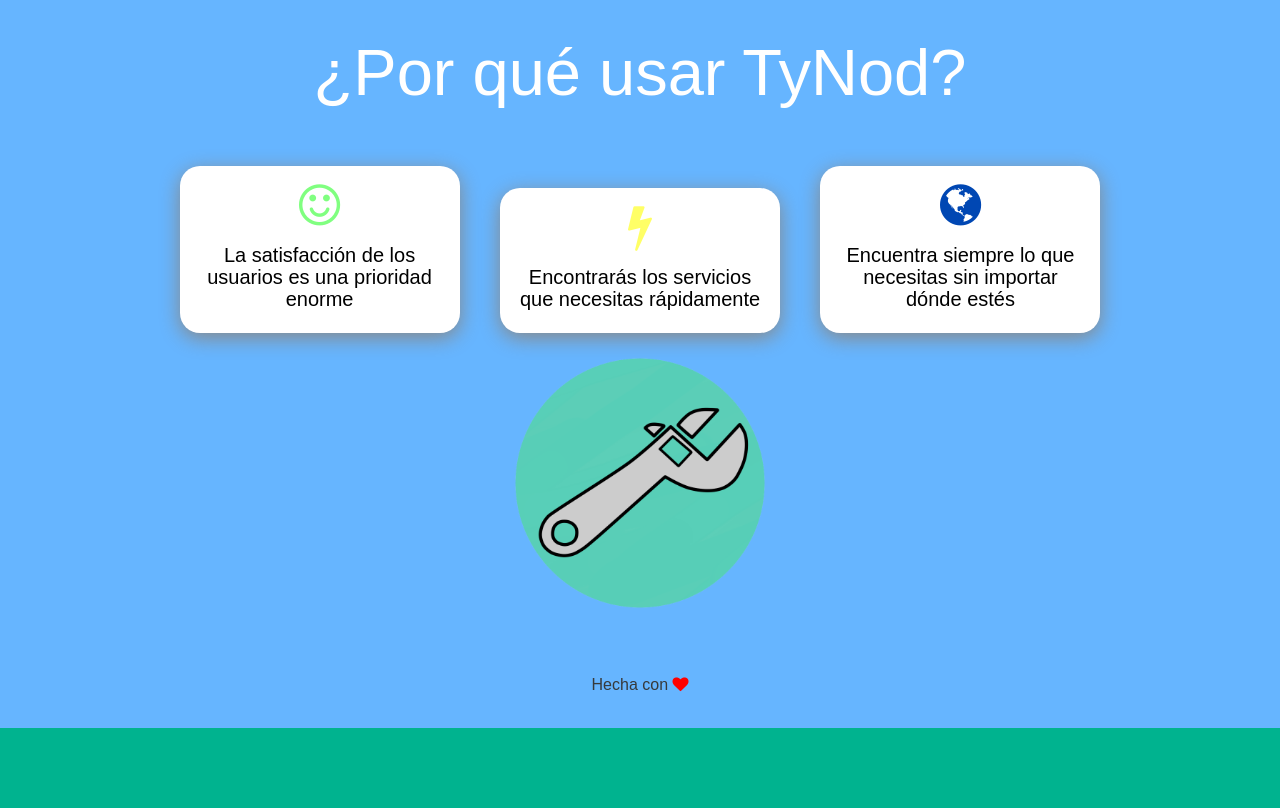
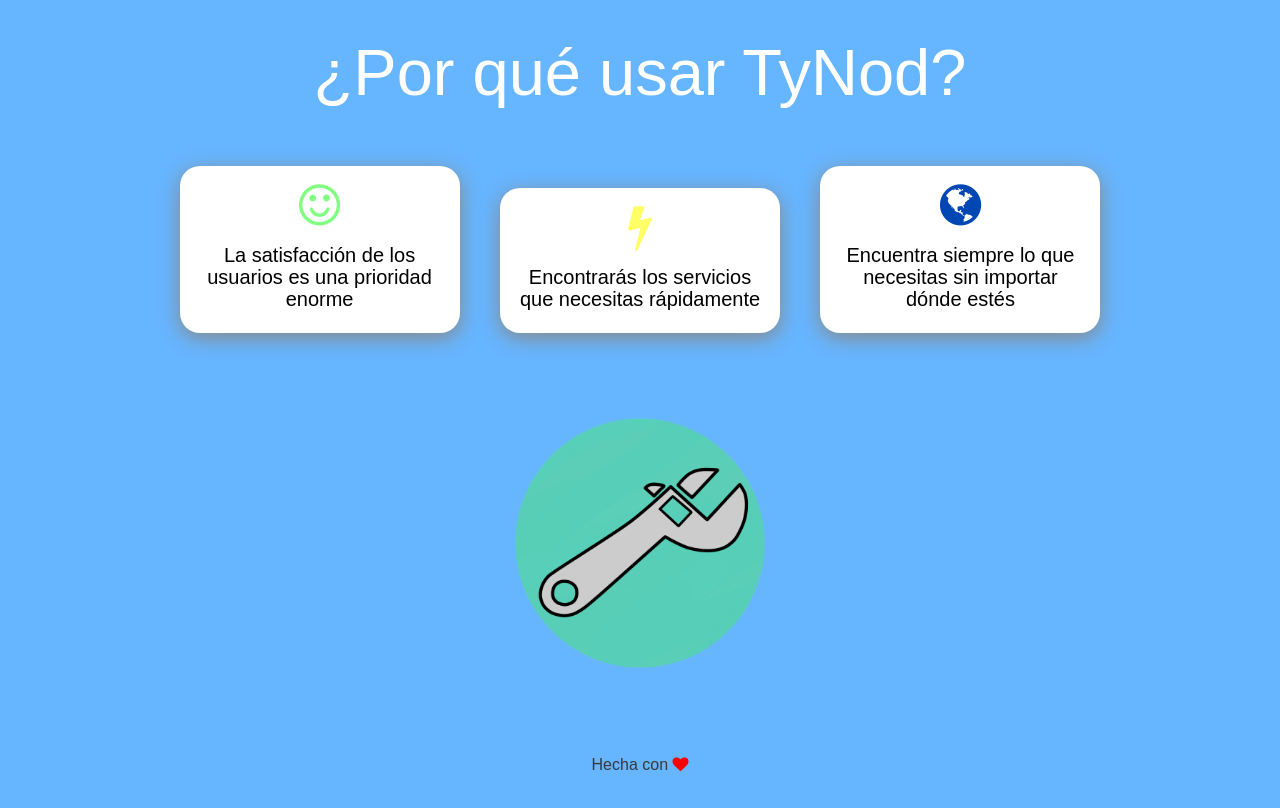
Before and after one commit to hospage/tynod, a PHP site: page /inicio.php in a window 1280 px wide. Shown: the part 1050-1858 px from the top of the page. Before the commit the page ends 1778 px from the top, so only its background shows below. Run offline with PHP 8.4, Linux system fonts and the light colour scheme.

Commit message:
Agregue mas espacio entre las divs y la llave

```diff
--- a/css/tynod.css
+++ b/css/tynod.css
@@ -165,5 +165,6 @@ body
 	display: block;
     margin-left: auto;
     margin-right: auto;
-	margin-top: 10px;
+	margin-top: 70px;
+	margin-bottom: 20px;
 }
```
